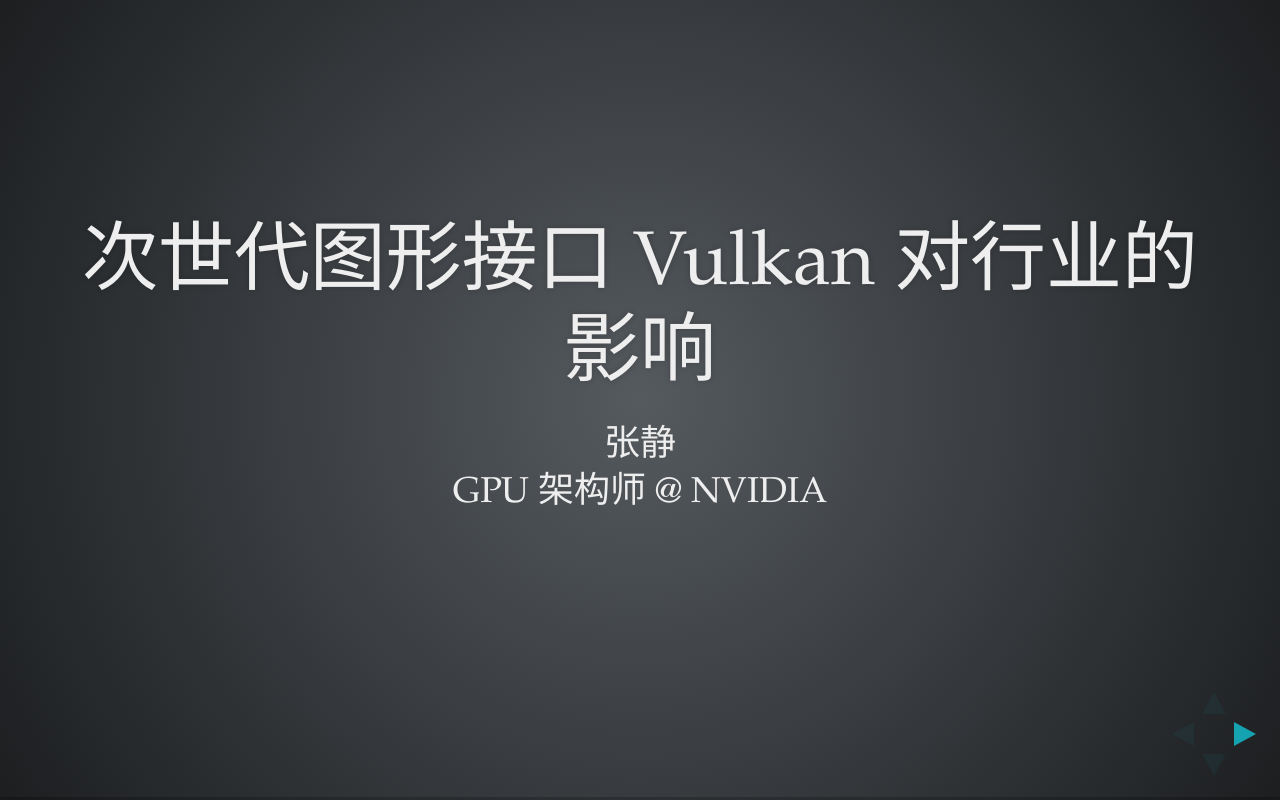
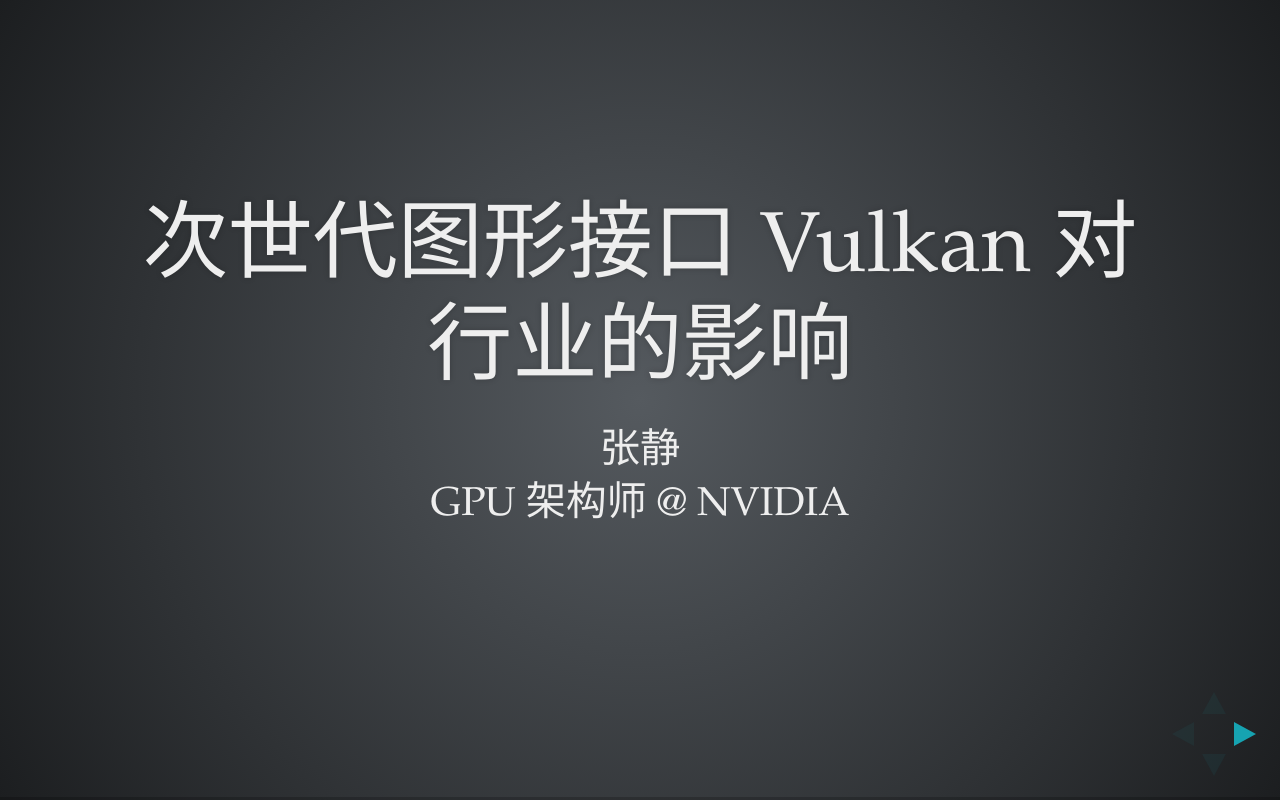
Before and after one commit to vinjn/slides, a website: page vulkan-arch-summit/index.html in a window 1280 px wide. Drawn offline with Linux system fonts and the light colour scheme.

Commit message:
Fix margin

```diff
--- a/vulkan-arch-summit/index.html
+++ b/vulkan-arch-summit/index.html
@@ -40,8 +40,10 @@
 			Reveal.initialize({
 				history: true,
 
-			    width: '100%',
-			    height: '100%',
+			    // width: '100%',
+			    // height: '100%',
+
+			    margin: 0.02,
 
 				transition: 'fade',
 				// More info https://github.com/hakimel/reveal.js#dependencies
```
